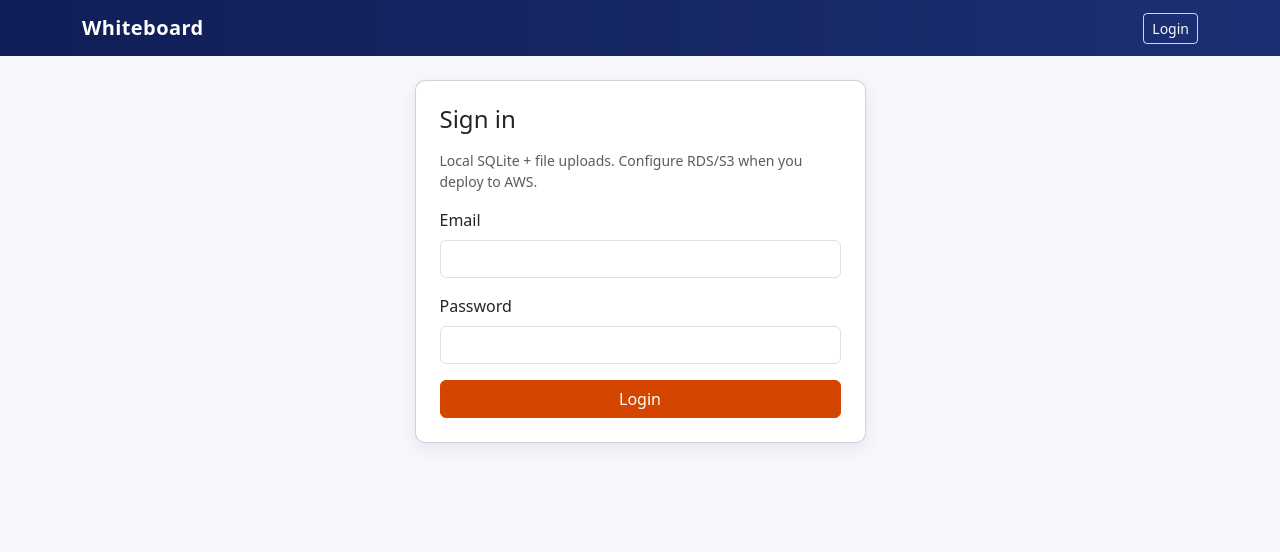
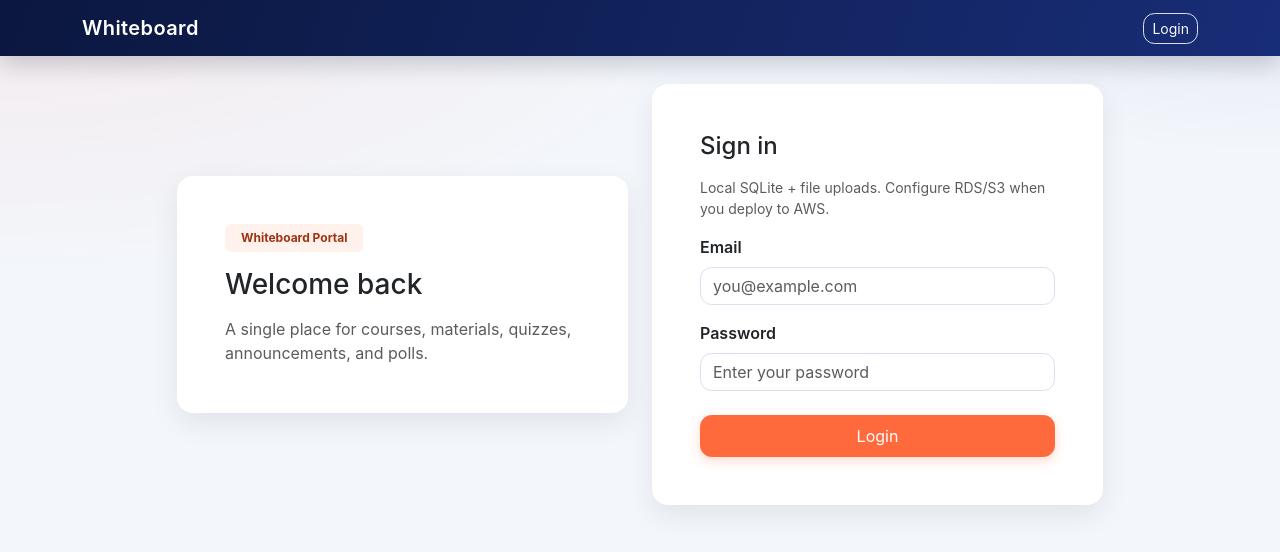
Before and after one commit to Rushi021/Student-Portal, a Flask app: page /login in a window 1280 px wide. Shown: the top 552 px of the page. Run offline with Flask 3, Linux system fonts and the light colour scheme.

Commit message:
Beautify frontend UI and improve login layout

```diff
--- a/static/css/style.css
+++ b/static/css/style.css
@@ -1,86 +1,147 @@
-/* Syracuse-oriented styling over Bootstrap */
+/* Modern app polish over Bootstrap defaults */
 :root {
-  --su-orange: #d44500;
-  --su-orange-dark: #b33900;
-  --su-navy: #0f1e56;
-  --su-bg: #f7f8fc;
+  --su-primary: #ff6a3d;
+  --su-primary-dark: #eb5225;
+  --su-ink: #0f172a;
+  --su-muted: #64748b;
+  --su-surface: #ffffff;
+  --su-bg: #f3f6fb;
+  --su-border: #e2e8f0;
+  --su-navy-start: #0b173f;
+  --su-navy-end: #182d77;
 }
 
 body,
 .su-body {
-  font-family: system-ui, -apple-system, "Segoe UI", Roboto, "Helvetica Neue", Arial, sans-serif;
-  background: var(--su-bg);
-  color: #1f2937;
+  font-family: "Inter", system-ui, -apple-system, "Segoe UI", Roboto, "Helvetica Neue", Arial, sans-serif;
+  background:
+    radial-gradient(1200px 500px at 0% -5%, rgba(255, 106, 61, 0.08), transparent 60%),
+    radial-gradient(900px 380px at 100% -10%, rgba(24, 45, 119, 0.08), transparent 55%),
+    var(--su-bg);
+  color: var(--su-ink);
+}
+
+.su-navbar {
+  background: linear-gradient(110deg, var(--su-navy-start), var(--su-navy-end));
+  box-shadow: 0 8px 24px rgba(10, 20, 52, 0.2);
 }
 
 .navbar-brand {
   letter-spacing: 0.02em;
-}
-
-.su-navbar {
-  background: linear-gradient(90deg, var(--su-navy), #1d2f74);
+  font-weight: 700;
 }
 
 .su-navbar .nav-link {
-  border-radius: 6px;
-  padding: 0.35rem 0.6rem;
-  margin-right: 0.15rem;
+  color: rgba(255, 255, 255, 0.86);
+  border-radius: 999px;
+  padding: 0.38rem 0.78rem;
+  margin-right: 0.22rem;
+  transition: all 0.2s ease;
 }
 
 .su-navbar .nav-link:hover,
 .su-navbar .nav-link:focus {
-  background: rgba(255, 255, 255, 0.14);
+  color: #fff;
+  background: rgba(255, 255, 255, 0.16);
+}
+
+.su-navbar .nav-link.active {
+  color: #fff;
+  background: rgba(255, 255, 255, 0.26);
 }
 
 .su-outline-btn {
-  border-color: rgba(255, 255, 255, 0.8);
+  border-color: rgba(255, 255, 255, 0.85);
+  border-radius: 999px;
 }
 
 .su-outline-btn:hover {
-  background: rgba(255, 255, 255, 0.14);
+  background: rgba(255, 255, 255, 0.16);
+  border-color: #fff;
+}
+
+.btn {
+  border-radius: 0.72rem;
 }
 
 .btn-primary {
-  background-color: var(--su-orange);
-  border-color: var(--su-orange);
+  background-color: var(--su-primary);
+  border-color: var(--su-primary);
+  box-shadow: 0 4px 12px rgba(255, 106, 61, 0.24);
 }
 
 .btn-primary:hover,
 .btn-primary:focus {
-  background-color: var(--su-orange-dark);
-  border-color: var(--su-orange-dark);
+  background-color: var(--su-primary-dark);
+  border-color: var(--su-primary-dark);
+}
+
+.btn-outline-primary {
+  border-color: #ffb69f;
+  color: #b64222;
+}
+
+.btn-outline-primary:hover {
+  background: #fff1eb;
+  border-color: #ff9e7f;
+  color: #9e391d;
 }
 
 .card {
-  border-radius: 10px;
+  border-radius: 1rem;
+  border: 1px solid var(--su-border);
+  background: var(--su-surface);
 }
 
-.card.shadow-sm {
-  box-shadow: 0 6px 18px rgba(15, 30, 86, 0.08) !important;
+.card.shadow-sm,
+.shadow-sm {
+  box-shadow: 0 10px 28px rgba(15, 23, 42, 0.08) !important;
+}
+
+.list-group-item {
+  border-color: #e9eef7;
+}
+
+.form-control,
+.form-select,
+.input-group-text {
+  border-radius: 0.72rem;
+  border-color: #d8e1ef;
+}
+
+.form-control:focus,
+.form-select:focus {
+  border-color: #ffa98f;
+  box-shadow: 0 0 0 0.2rem rgba(255, 106, 61, 0.16);
+}
+
+.alert {
+  border: none;
+  border-radius: 0.85rem;
 }
 
 .course-card {
-  transition: transform 0.18s ease, box-shadow 0.18s ease;
+  transition: transform 0.2s ease, box-shadow 0.2s ease;
 }
 
 .course-card:hover {
-  transform: translateY(-2px);
-  box-shadow: 0 10px 24px rgba(15, 30, 86, 0.16) !important;
+  transform: translateY(-3px);
+  box-shadow: 0 14px 30px rgba(15, 23, 42, 0.14) !important;
 }
 
 .course-hero {
-  height: 130px;
+  height: 140px;
   background-size: cover;
   background-position: center;
-  border-top-left-radius: 0.5rem;
-  border-top-right-radius: 0.5rem;
+  border-top-left-radius: 1rem;
+  border-top-right-radius: 1rem;
   position: relative;
 }
 
 .course-hero .badge {
   position: absolute;
-  top: 8px;
-  left: 8px;
+  top: 10px;
+  left: 10px;
 }
 
 .course-hero-closed {
@@ -88,14 +149,25 @@ body,
 }
 
 .su-badge {
-  background: #ffedd5;
-  color: #9a3412;
+  background: #fff1eb;
+  color: #9f3313;
+}
+
+h1,
+h2,
+h3,
+h4,
+h5,
+h6 {
+  color: #0b173f;
 }
 
 a {
   color: #1d3c91;
+  text-decoration: none;
 }
 
 a:hover {
   color: #10245d;
+  text-decoration: underline;
 }
--- a/templates/base.html
+++ b/templates/base.html
@@ -18,22 +18,22 @@
       {% if current_user.is_authenticated %}
       <ul class="navbar-nav me-auto">
         {% if current_user.role.value == 'student' %}
-        <li class="nav-item"><a class="nav-link" href="{{ url_for('student.dashboard') }}">Dashboard</a></li>
+        <li class="nav-item"><a class="nav-link {% if request.endpoint == 'student.dashboard' %}active{% endif %}" href="{{ url_for('student.dashboard') }}">Dashboard</a></li>
         {% elif current_user.role.value == 'instructor' %}
-        <li class="nav-item"><a class="nav-link" href="{{ url_for('instructor.dashboard') }}">Dashboard</a></li>
+        <li class="nav-item"><a class="nav-link {% if request.endpoint == 'instructor.dashboard' %}active{% endif %}" href="{{ url_for('instructor.dashboard') }}">Dashboard</a></li>
         {% else %}
-        <li class="nav-item"><a class="nav-link" href="{{ url_for('admin.dashboard') }}">Dashboard</a></li>
+        <li class="nav-item"><a class="nav-link {% if request.endpoint == 'admin.dashboard' %}active{% endif %}" href="{{ url_for('admin.dashboard') }}">Dashboard</a></li>
         {% endif %}
-        <li class="nav-item"><a class="nav-link" href="{{ url_for('courses.courses_list') }}">Courses</a></li>
-        <li class="nav-item"><a class="nav-link" href="{{ url_for('materials.materials_list') }}">Materials</a></li>
-        <li class="nav-item"><a class="nav-link" href="{{ url_for('announcements.announcements_list') }}">Announcements</a></li>
-        <li class="nav-item"><a class="nav-link" href="{{ url_for('quizzes.quizzes_list') }}">Quizzes</a></li>
-        <li class="nav-item"><a class="nav-link" href="{{ url_for('polls.polls_list') }}">Polls</a></li>
+        <li class="nav-item"><a class="nav-link {% if request.endpoint and request.endpoint.startswith('courses.') %}active{% endif %}" href="{{ url_for('courses.courses_list') }}">Courses</a></li>
+        <li class="nav-item"><a class="nav-link {% if request.endpoint and request.endpoint.startswith('materials.') %}active{% endif %}" href="{{ url_for('materials.materials_list') }}">Materials</a></li>
+        <li class="nav-item"><a class="nav-link {% if request.endpoint and request.endpoint.startswith('announcements.') %}active{% endif %}" href="{{ url_for('announcements.announcements_list') }}">Announcements</a></li>
+        <li class="nav-item"><a class="nav-link {% if request.endpoint and request.endpoint.startswith('quizzes.') %}active{% endif %}" href="{{ url_for('quizzes.quizzes_list') }}">Quizzes</a></li>
+        <li class="nav-item"><a class="nav-link {% if request.endpoint and request.endpoint.startswith('polls.') %}active{% endif %}" href="{{ url_for('polls.polls_list') }}">Polls</a></li>
         {% if current_user.role.value == 'instructor' %}
-        <li class="nav-item"><a class="nav-link" href="{{ url_for('materials.materials_upload') }}">Upload PDF</a></li>
+        <li class="nav-item"><a class="nav-link {% if request.endpoint == 'materials.materials_upload' %}active{% endif %}" href="{{ url_for('materials.materials_upload') }}">Upload PDF</a></li>
         {% endif %}
         {% if current_user.role.value == 'admin' %}
-        <li class="nav-item"><a class="nav-link" href="{{ url_for('admin.users_list') }}">Users</a></li>
+        <li class="nav-item"><a class="nav-link {% if request.endpoint and request.endpoint.startswith('admin.users') %}active{% endif %}" href="{{ url_for('admin.users_list') }}">Users</a></li>
         {% endif %}
       </ul>
       <span class="navbar-text text-white-50 small me-3">{{ current_user.name }} ({{ current_user.role.value }})</span>
@@ -45,7 +45,7 @@
   </div>
 </nav>
 
-<main class="container pb-5">
+<main class="container pb-5 pt-1">
   {% with messages = get_flashed_messages(with_categories=true) %}
     {% if messages %}
       {% for category, message in messages %}
--- a/templates/login.html
+++ b/templates/login.html
@@ -1,22 +1,31 @@
 {% extends "base.html" %}
 {% block title %}Login — Whiteboard{% endblock %}
 {% block content %}
-<div class="row justify-content-center">
-  <div class="col-md-5">
-    <div class="card shadow-sm">
-      <div class="card-body p-4">
-        <h1 class="h4 mb-3">Sign in</h1>
+<div class="row justify-content-center align-items-center g-4">
+  <div class="col-lg-5">
+    <div class="card border-0 shadow-sm h-100">
+      <div class="card-body p-4 p-md-5">
+        <span class="badge su-badge mb-3 px-3 py-2">Whiteboard Portal</span>
+        <h1 class="h3 mb-3">Welcome back</h1>
+        <p class="text-muted mb-0">A single place for courses, materials, quizzes, announcements, and polls.</p>
+      </div>
+    </div>
+  </div>
+  <div class="col-md-7 col-lg-5">
+    <div class="card border-0 shadow-sm">
+      <div class="card-body p-4 p-md-5">
+        <h2 class="h4 mb-3">Sign in</h2>
         <p class="text-muted small">Local SQLite + file uploads. Configure RDS/S3 when you deploy to AWS.</p>
         <form method="post" action="{{ url_for('auth.login', next=request.args.get('next', '')) }}">
           <div class="mb-3">
-            <label class="form-label" for="email">Email</label>
-            <input class="form-control" id="email" name="email" type="email" required autocomplete="username">
+            <label class="form-label fw-semibold" for="email">Email</label>
+            <input class="form-control" id="email" name="email" type="email" required autocomplete="username" placeholder="you@example.com">
           </div>
-          <div class="mb-3">
-            <label class="form-label" for="password">Password</label>
-            <input class="form-control" id="password" name="password" type="password" required autocomplete="current-password">
+          <div class="mb-4">
+            <label class="form-label fw-semibold" for="password">Password</label>
+            <input class="form-control" id="password" name="password" type="password" required autocomplete="current-password" placeholder="Enter your password">
           </div>
-          <button class="btn btn-primary w-100" type="submit">Login</button>
+          <button class="btn btn-primary w-100 py-2" type="submit">Login</button>
         </form>
       </div>
     </div>
```
